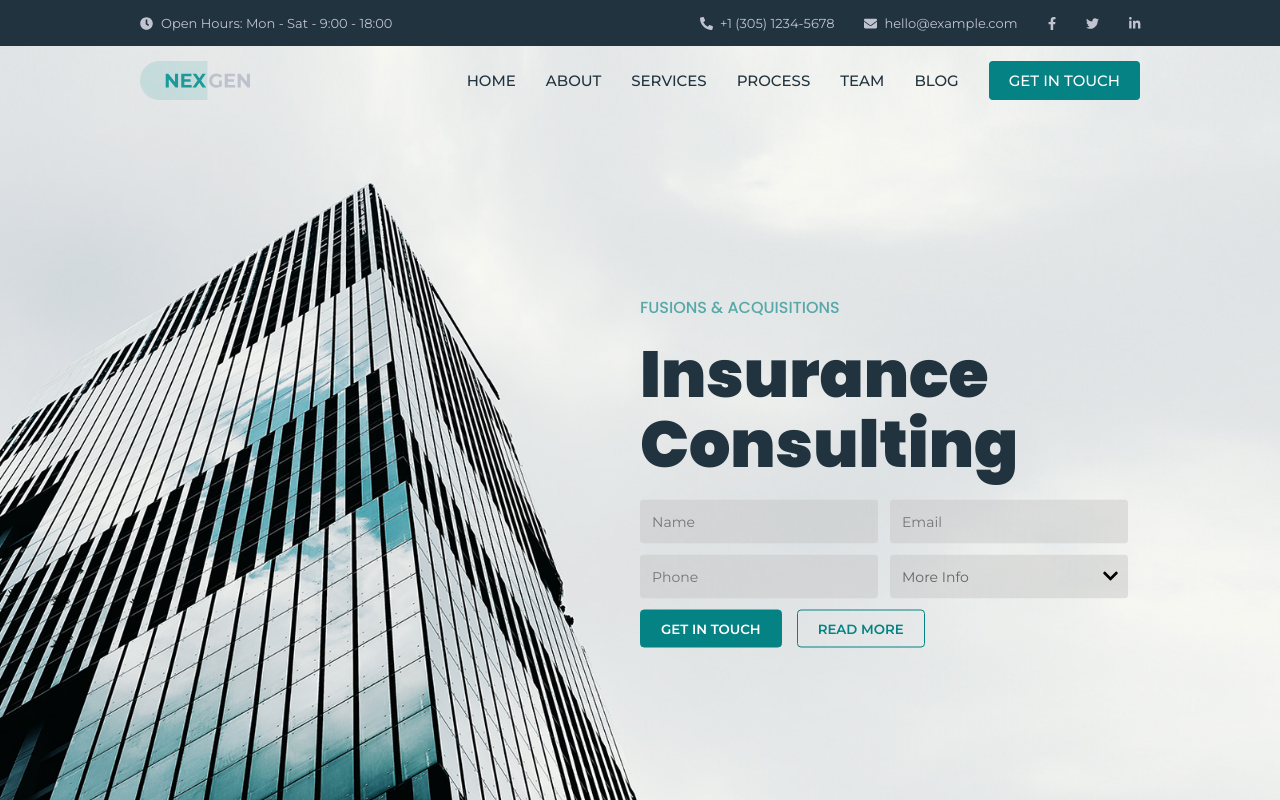
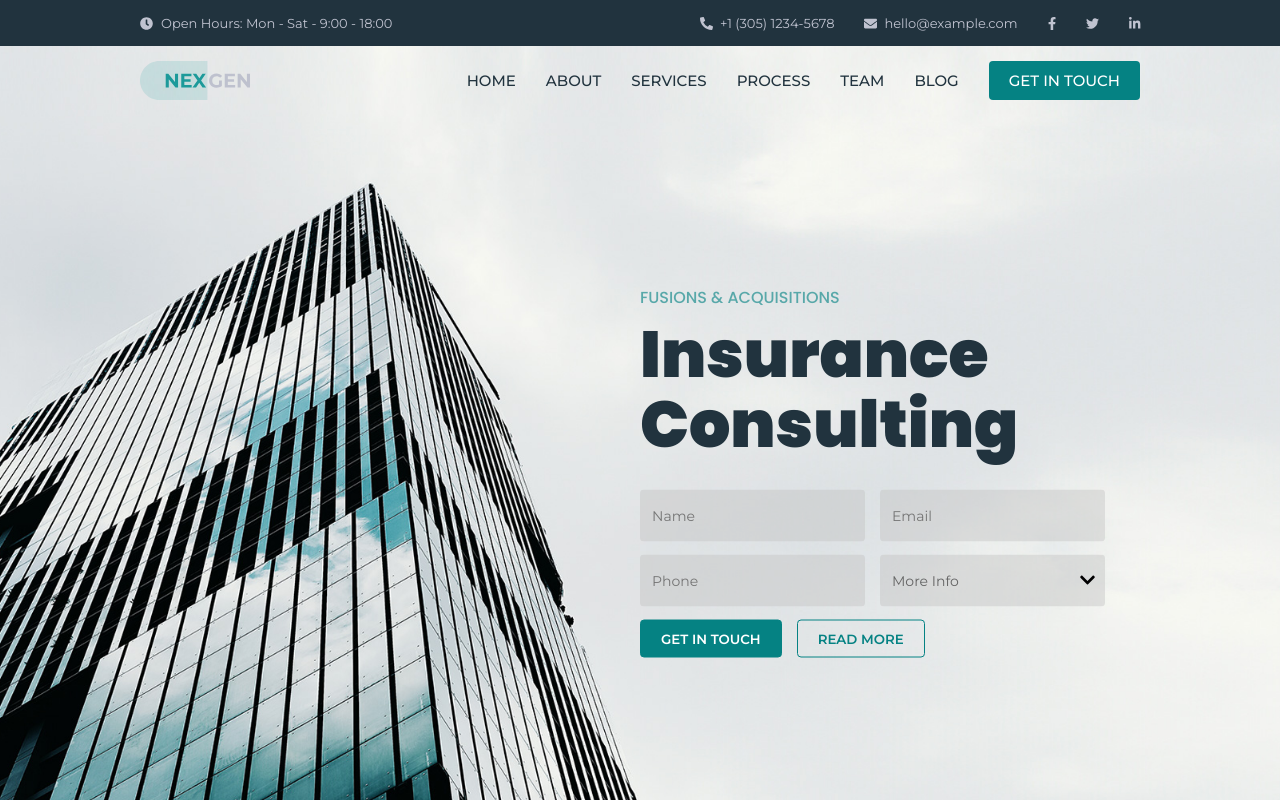
Before and after one commit to MarcoCusenza/proj-html-vuejs, a Vue app: page / in a window 1280 px wide. Shown: the top 800 px of the page. Built offline with nearby package versions, Linux system fonts and the light colour scheme.

Commit message:
consulting form spacing

```diff
--- a/src/components/commons/FormConsulting.vue
+++ b/src/components/commons/FormConsulting.vue
@@ -35,14 +35,14 @@ export default {
 
 form {
   .inputs {
-    height: 110px;
+    height: 130px;
     display: grid;
-    grid-template-columns: 50% 50%;
-    grid-template-rows: 50% 50%;
+    grid-template-columns: 45% 45%;
+    grid-template-rows: 40% 40%;
+    row-gap: 10%;
+    column-gap: 3%;
 
     input {
-      width: 95%;
-      height: 80%;
       padding: 10px;
       border: 2px solid transparent;
       border-radius: 4px;
@@ -56,8 +56,6 @@ form {
       }
     }
     select {
-      width: 95%;
-      height: 80%;
       padding: 12px;
       border: none;
       border-radius: 4px;
--- a/src/components/sections/Consulting.vue
+++ b/src/components/sections/Consulting.vue
@@ -49,7 +49,7 @@ export default {
         font-weight: 900;
         line-height: 70px;
         color: $text-dark;
-        margin: 20px 0;
+        margin: 10px 0 30px 0;
       }
     }
   }
```
